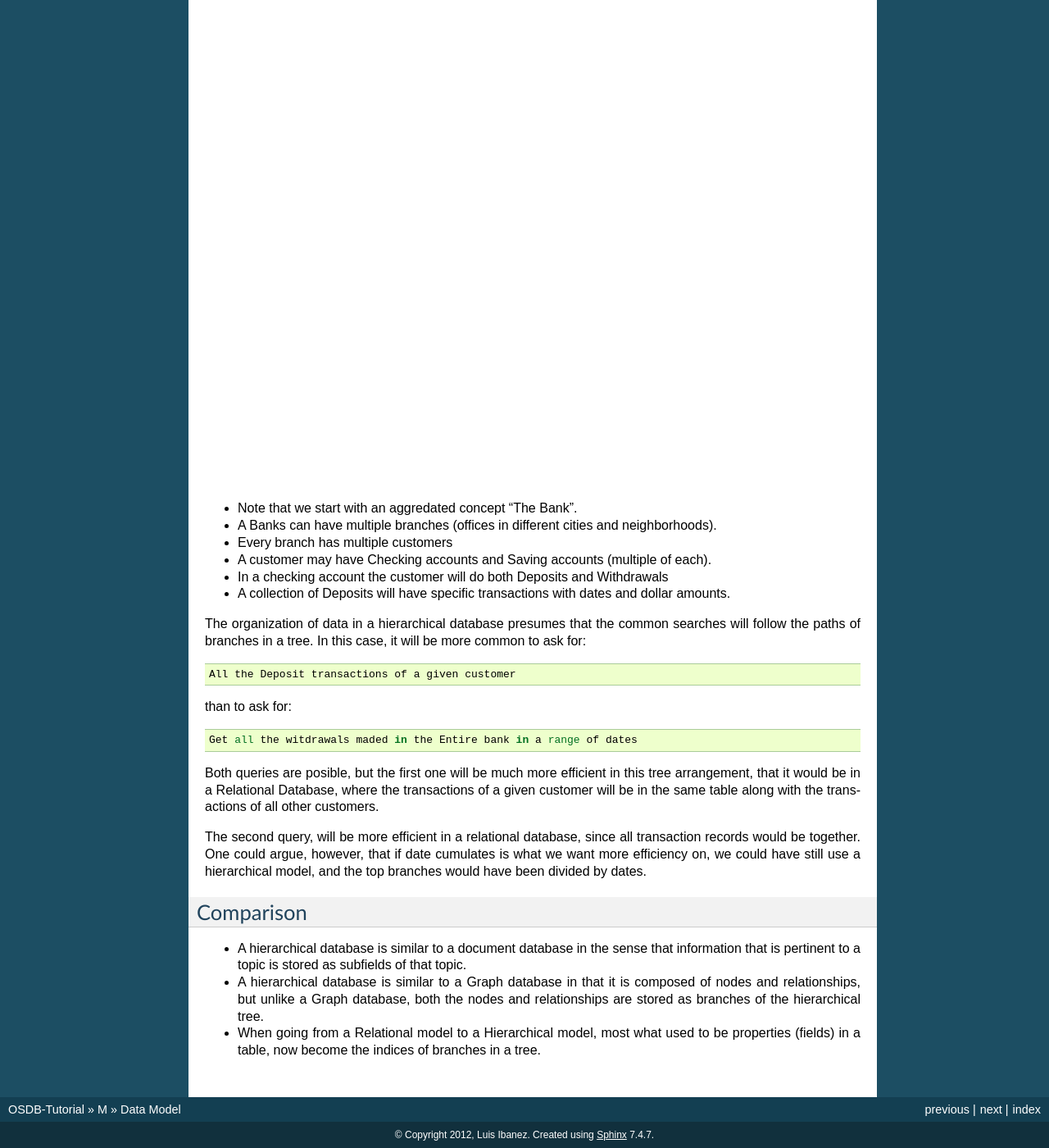
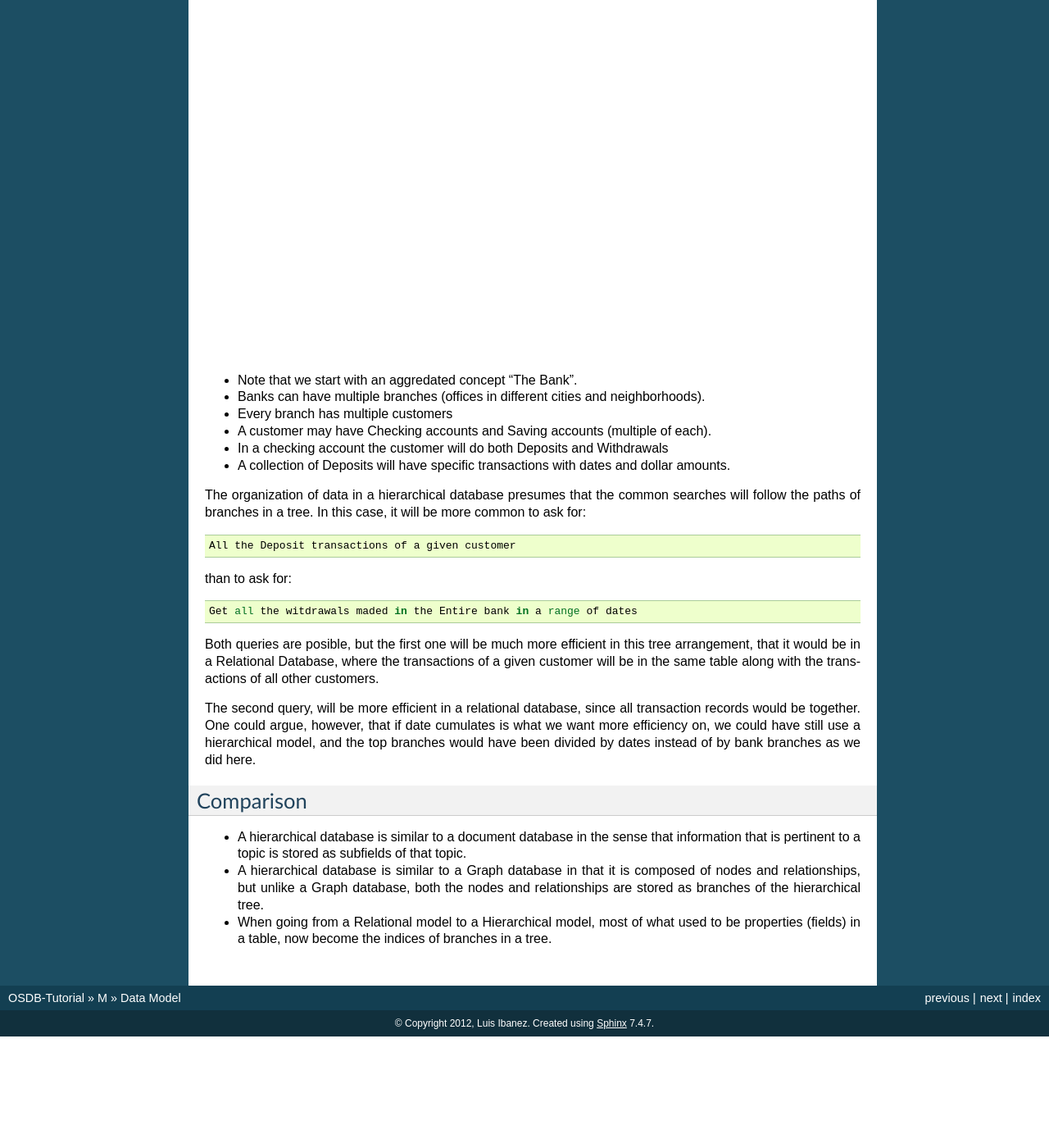
Before and after one commit to luisibanez/open-source-databases-tutorial, a Sphinx documentation site: the page built from source/M/DataModel.rst, in a window 1280 px wide and 1400 px high, scrolled down 5078 px. Shown: the whole window at 82% size. Built offline with Sphinx 7.4.7, drawn with Linux system fonts in a browser that asks for light colours; after the commit the page ends 6342 px from its top, so only the background shows below that; some of the changed text lies outside the part shown.

Commit message:
Improved description of data model

```diff
--- a/source/M/DataModel.rst
+++ b/source/M/DataModel.rst
@@ -62,7 +52,8 @@ transactions of all other customers.
 The second query, will be more efficient in a relational database, since all
 transaction records would be together.  One could argue, however, that if date
 cumulates is what we want more efficiency on, we could have still use a
-hierarchical model, and the top branches would have been divided by dates.
+hierarchical model, and the top branches would have been divided by dates
+instead of by bank branches as we did here.
 
 Comparison
 ----------
@@ -71,9 +62,10 @@ Comparison
 
 * A hierarchical database is similar to a Graph database in that it is composed of nodes and relationships, but unlike a Graph database, both the nodes and relationships are stored as branches of the hierarchical tree.
 
-* When going from a Relational model to a Hierarchical model, most what used to be properties (fields) in a table, now become the indices of branches in a tree.
+* When going from a Relational model to a Hierarchical model, most of what used to be properties (fields) in a table, now become the indices of branches in a tree.
 
 .. _double-linked-list: http://en.wikipedia.org/wiki/Doubly_linked_list
 .. _GT.M: http://www.fisglobal.com/products-technologyplatforms-gtm-productoverview
 .. _Hierarchical tree data model: http://en.wikipedia.org/wiki/Hierarchical_database_model
+.. _hierarchical database: http://en.wikipedia.org/wiki/Hierarchical_database_model
 .. _M scripting Language: https://www.opensourcesoftwarepractice.org/M-Tutorial/
```
Also changed, not shown: other parts of source/M/DataModel.rst (+5 -15 lines).
